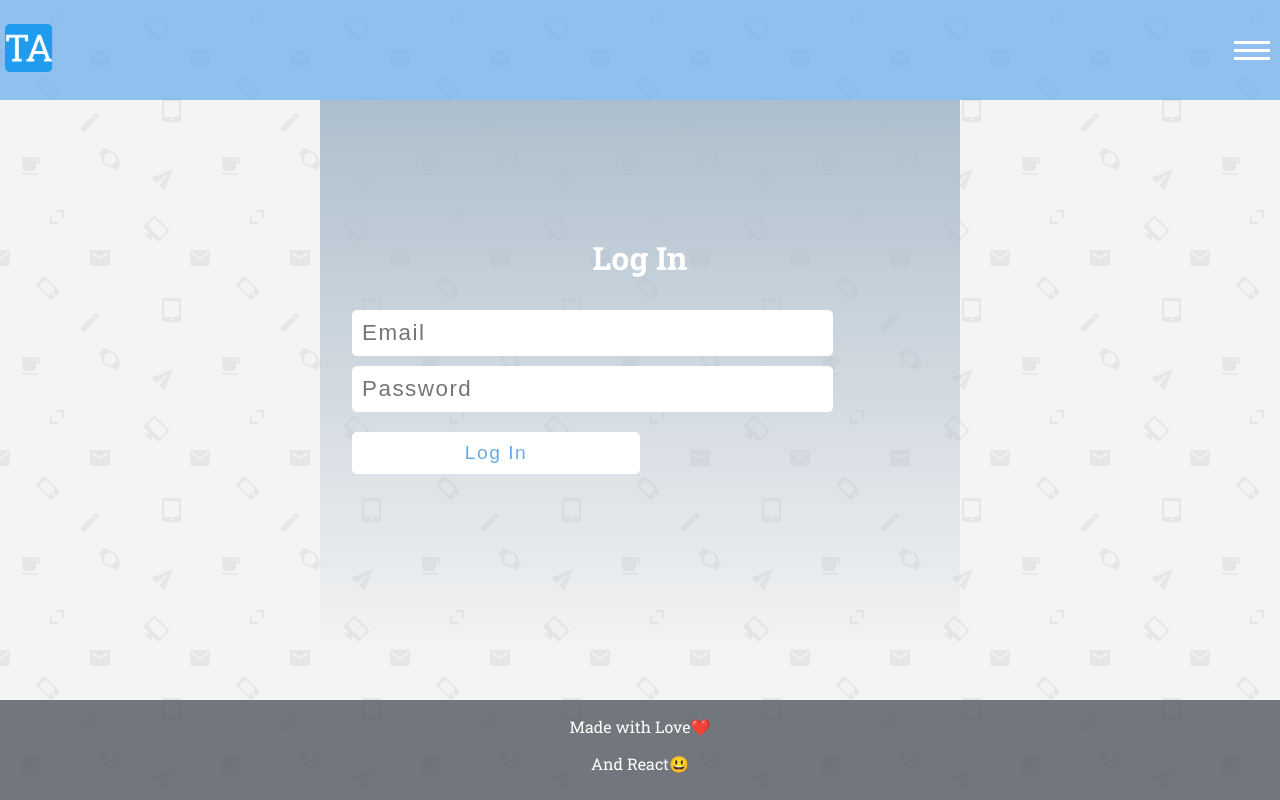
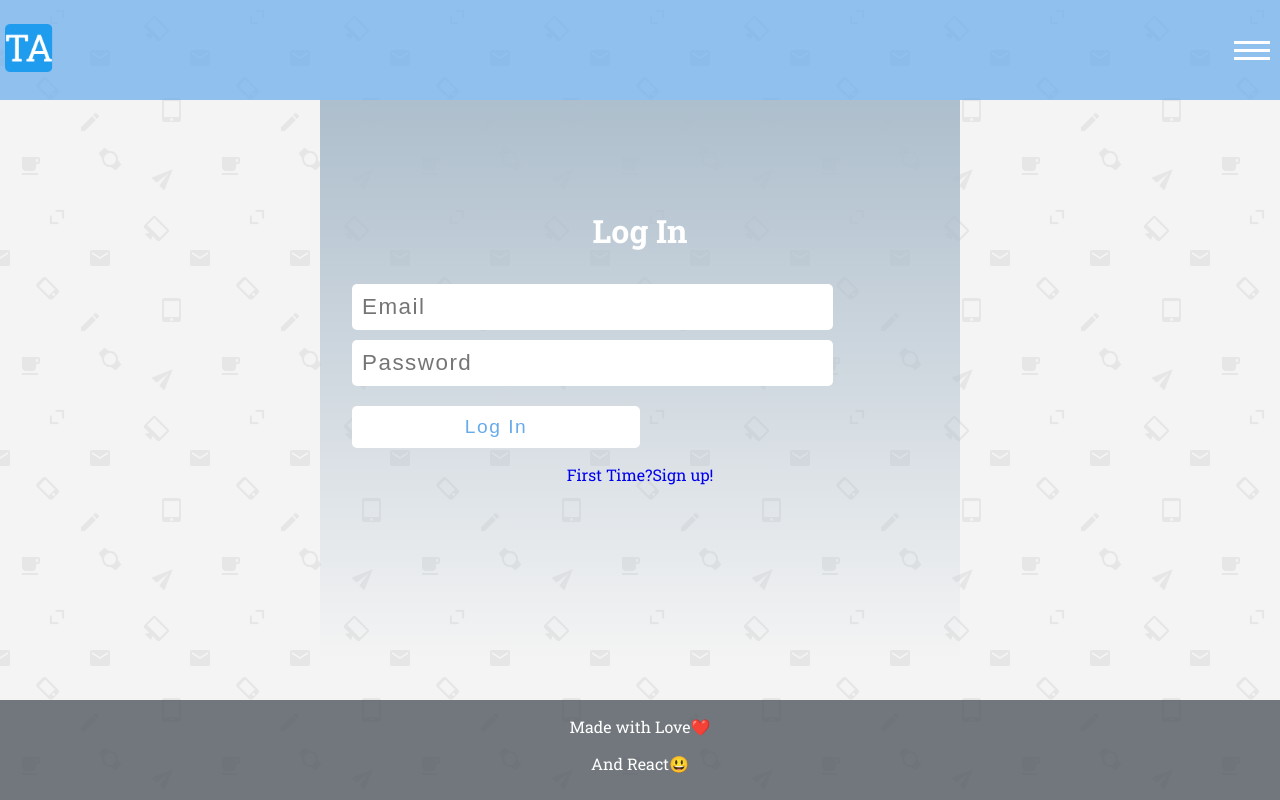
Before and after one commit to MKumaran98/the-assistant, a React app in the folder client/: page / in a window 1280 px wide. Built offline with nearby package versions, Linux system fonts and the light colour scheme.

Commit message:
align bug fix

```diff
--- a/client/src/component/HomeScreen/HomeScreen.js
+++ b/client/src/component/HomeScreen/HomeScreen.js
@@ -5,7 +5,7 @@ import classes from './HomeScreen.css'
 const homeScreen=(props)=>{
 
     return(
-        <div>
+        <div style={{"textAlign":"center"}}>
             <NavLink to="/notes">
                 <div className={[classes.Tiles,classes.NotesTile].join(" ")}>
                     <p>Notes</p>
--- a/client/src/component/Signin/Signin.js
+++ b/client/src/component/Signin/Signin.js
@@ -2,7 +2,7 @@ import React,{ Component} from 'react';
 import classes from './Signin.css';
 import Button from '../../UI/Button/Button'
 import Textbar from '../../UI/Textbar/Textbar'
-import {withRouter} from 'react-router-dom'
+import {withRouter,Link} from 'react-router-dom'
 import {connect} from 'react-redux';
 import * as authActions from '../../store/Actions/auth'
 
@@ -64,6 +64,9 @@ class Signin extends Component{
 
                         <Button>Log In</Button>
                         </form>
+                        <Link to="/sign-up">
+                            <p>First Time?Sign up!</p>
+                        </Link>
                 </div>
 
         );
--- a/client/src/container/NoteTaker/NoteTaker.js
+++ b/client/src/container/NoteTaker/NoteTaker.js
@@ -180,14 +180,14 @@ class NoteTaker extends Component{
         let noteTaker=<Spinner/>
 
         if(this.state.notes.length>=0){
-            noteTaker=(<Aux>
+            noteTaker=(<div style={{"textAlign":"center"}}>
                 <h1 style={{textAlign:"center"}}>Notes</h1>
                 <NewNote
                 addNotes={this.newNoteClickedHandler}
                 />
                 {existingNotes}
                 {takeNewNote}
-            </Aux>);
+            </div>);
         }
         return(
             noteTaker
```
